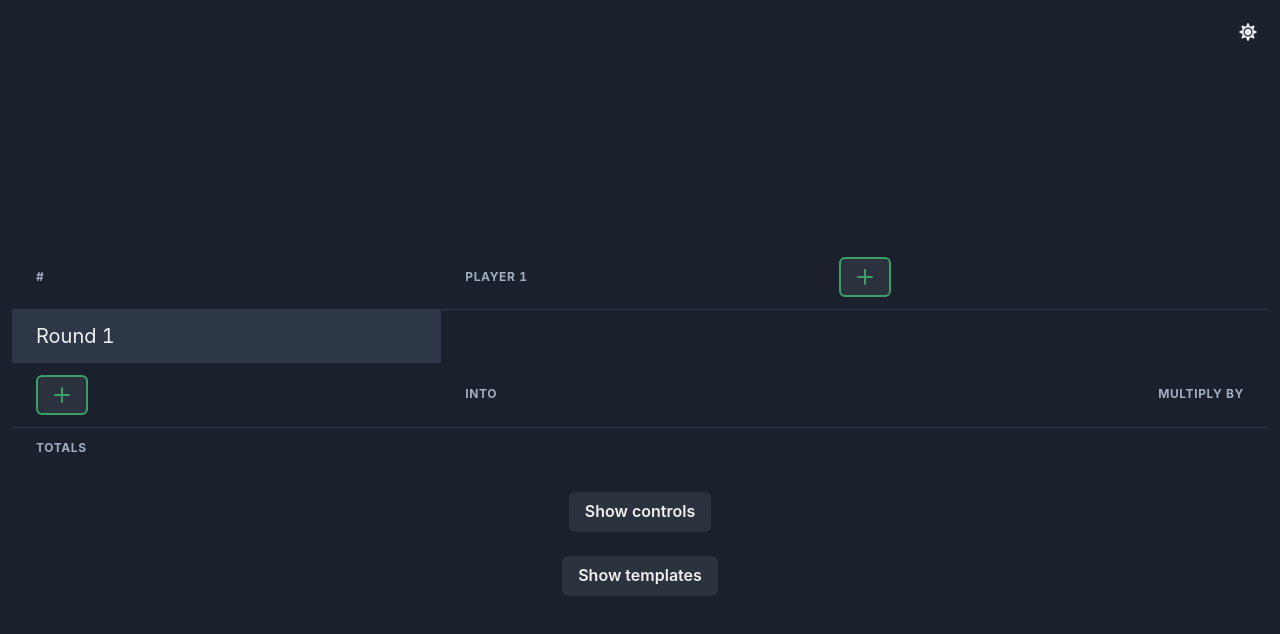
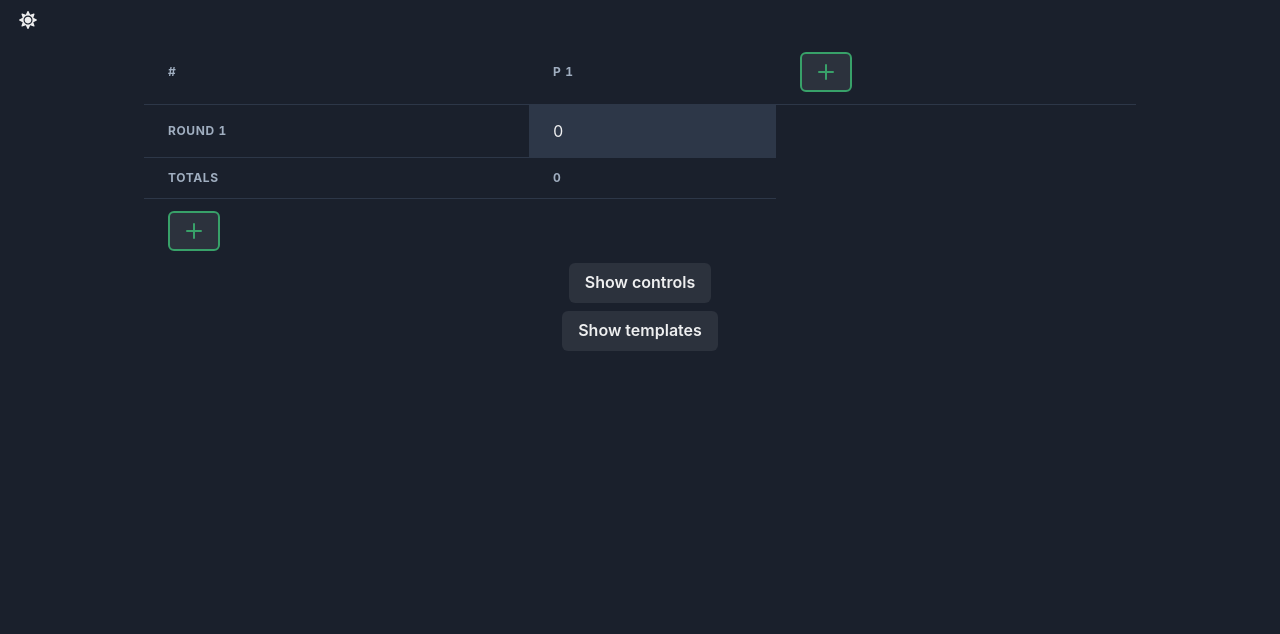
Before and after one commit to howemi/scorecard2, a React (Create React App) app: page / in a window 1280 px wide. Shown: the top 634 px of the page. Built offline with nearby package versions, Linux system fonts and the light colour scheme.

Commit message:
Adds edit component and improves card

```diff
--- a/src/App.tsx
+++ b/src/App.tsx
@@ -15,10 +15,10 @@ import { ColorModeSwitcher } from "./ColorModeSwitcher"
 
 export const App = () => (
   <ChakraProvider theme={theme}>
-    <Box textAlign="center" fontSize="xl">
-      <Grid minH="100vh" p={3}>
+    {/* <Box textAlign="center" fontSize="xl"> */}
+      {/* <Grid minH="100vh" p={3}> */}
         <ColorModeSwitcher justifySelf="flex-end" />
-        <VStack spacing={6}>
+        {/* <VStack spacing={6}> */}
           {/* <Logo h="40vmin" pointerEvents="none" />
           <Text>
             Edit <Code fontSize="xl">src/App.tsx</Code> and save to reload.
@@ -33,8 +33,8 @@ export const App = () => (
             Learn Chakra
           </Link> */}
           <ScoreCard/>
-        </VStack>
-      </Grid>
-    </Box>
+        {/* </VStack> */}
+      {/* </Grid> */}
+    {/* </Box> */}
   </ChakraProvider>
 )
--- /dev/null
+++ b/src/Edit.tsx
@@ -0,0 +1,55 @@
+import { Input } from "@chakra-ui/input";
+import React, { useState } from "react"
+
+
+interface EditProps {
+  handleOnSubmit?: Function;
+  children: JSX.Element;
+  value: string
+}
+
+export const Edit = (props: EditProps) => {
+  const [editing, setEditing] = useState(false);
+  const inputRef = React.useRef<HTMLInputElement>(null);
+  const originalRef = React.useRef<HTMLInputElement>(null);
+  const handleClickText = () => {
+    setEditing(true);
+  }
+  const handleOnBlur = (e: any) => {
+    if (props.handleOnSubmit) {
+      props.handleOnSubmit(e.target.value);
+    }
+    setEditing(false);
+  }
+  const handleOnChange = (e: any) => {
+    if (e.key === 'Enter' || e.keyCode === 13 || e.keyCode === 27) {
+      e.target.blur()
+    }
+  }
+  const cloneWithText = React.cloneElement(props.children, {
+    children: props.value,
+    onClick: handleClickText,
+    ref: originalRef,
+  })
+  const input = (
+    <Input
+      autoFocus
+      size="xs"
+      defaultValue={props.value}
+      onKeyUp={handleOnChange}
+      onBlur={handleOnBlur}
+      ref={inputRef}
+      variant="flushed"
+    />
+  )
+
+  const cloneWithInput = React.cloneElement(props.children, {
+    children: input,
+    width: originalRef.current ? originalRef.current.offsetWidth + "px" : "100%"
+  })
+  return (
+    <>
+      {editing ? cloneWithInput : cloneWithText}
+    </>
+  )
+}
--- a/src/ScoreCard.css
+++ b/src/ScoreCard.css
@@ -5,6 +5,9 @@ table tfoot {
 table thead {
   inset-block-start: 0; /* "top" */
 }
+table tfoot {
+  inset-block-end: 0; /* "top" */
+}
 table tr th:first-child,
 table tr td:first-child {
   position: sticky;
--- a/src/ScoreCard.tsx
+++ b/src/ScoreCard.tsx
@@ -1,6 +1,9 @@
 import React, { useEffect } from "react"
 import { useState } from "react"
 import {
+  Box,
+  Container,
+  VStack,
   Table,
   Thead,
   Tbody,
@@ -11,27 +14,34 @@ import {
   Collapse,
   ButtonGroup,
   Button,
+  useColorModeValue,
 } from "@chakra-ui/react"
 import { Editable, EditableInput, EditablePreview } from "@chakra-ui/react"
 import { AddIcon } from "@chakra-ui/icons"
 import './ScoreCard.css'
-
+import { Edit } from "./Edit"
 export const ScoreCard = () => {
-  const [players, setPlayers]: [Array<string>, Function] = useState(["Player 1"]);
+  const [players, setPlayers]: [Array<string>, Function] = useState(["P 1"]);
   const [rounds, setRounds]: [Array<string>, Function] = useState(["Round 1"]);
   const [cells, setCells]: [Array<Array<number>>, Function] = useState(
     Array.from({ length: players.length }, () => Array.from({ length: rounds.length }, () => 0))
   );
   const [controlsOpen, setControlsOpen]: [boolean, Function] = useState(false);
   const [templatesOpen, setTemplatesOpen]: [boolean, Function] = useState(false);
+  const thColor = useColorModeValue("white", "gray.800")
 
   const addPlayer = () => {
-    setPlayers([...players, `Player ${players.length + 1}`])
-    setCells([...cells, []]);
+    setPlayers((prevPlayers: Array<string>) => ([...prevPlayers, `P ${prevPlayers.length + 1}`]));
+    setCells((prevCells: Array<Array<number>>) => (
+      prevCells.map(row => {
+        return [...row].concat([0]);
+      })
+      // [...prevCells, []]
+    ));
   }
   const addRound = (roundName: string) => {
-    setRounds([...rounds, roundName])
-    setCells([...cells, []]);
+    setRounds((prevRounds: Array<string>) => ([...prevRounds, roundName]))
+    setCells((prevCells: Array<number>) => ([...prevCells, Array.from({ length: players.length }, () => 0)]));
   }
   const toggleControls = () => {
     setControlsOpen(!controlsOpen);
@@ -44,78 +54,97 @@ export const ScoreCard = () => {
     name = name.trim();
     if (name === players[index]) return;
     if (name.length) {
-      setPlayers([...players.slice(0, index), name, ...players.slice(index + 1)]);
+      setPlayers((p: Array<string>) => ([...p.slice(0, index), name, ...p.slice(index + 1)]));
     }
     else {
       setPlayers([...players.slice(0, index), ...players.slice(index + 1)]);
-      setCells([...cells.slice(0, index), ...cells.slice(index + 1)]);
+      setCells(cells.map(row => [...row.slice(0, index), ...row.slice(index + 1)]))
     }
   }
 
-  const updateCell = (value: string, column: number, row: number) => {
-
+  const updateCell = (value: string, row: number, col: number) => {
+    let newValue = Number.isNaN(Number(value)) ? 0 : Number(value);
+    setCells([...cells.slice(0, row),
+    [...cells[row].slice(0, col), newValue, ...cells[row].slice(col + 1)],
+    ...cells.slice(row + 1)]);
   }
 
   const deletePlayers = () => {
-    setPlayers(["Player 1"]);
+    setPlayers(["P 1"]);
+    setCells(
+      cells.map(row => {
+        return [...row.splice(0, 1)]
+      })
+    );
   }
   const deleteRounds = () => {
-    setRounds(["Round 1"]);
+    setRounds(() => (["Round 1"]));
+    setCells(
+      Array.from({ length: 1 }, () => Array.from({ length: players.length }, () => 0))
+    );
   }
   const clearScores = () => {
-    setPlayers([]);
+    setCells(
+      Array.from({ length: rounds.length }, () => Array.from({ length: players.length }, () => 0))
+    );
   }
   const playMayI = () => {
     let r = ["2 sets", "1 set 1 run", "2 runs", "3 sets", "1 set 2 runs", "2 runs 1 set", "3 runs"];
-    setRounds(r);
+    setRounds(() => ([]));
+    setCells(() => ([]));
+    for (let round of r) {
+      addRound(round);
+    }
   }
 
-  useEffect(() => {
-    console.log(players)
-  }, [players]);
-  useEffect(() => {
-    console.log(rounds)
-  }, [rounds]);
-
   const playerCols = players.map((player, index) =>
-    <Th key={index}>
-      <Editable onSubmit={(nextValue) => {
+    <Edit key={index} value={player} handleOnSubmit={(nextValue: string) => {
           updateName(nextValue, index)
-      }}
-        defaultValue={player}>
-        <EditablePreview />
-        <EditableInput />
-      </Editable>
+        }}>
+      <Th bg={thColor}>
       </Th>
+    </Edit>
   )
 
   const roundRows = rounds.map((round, roundIndex) =>
     <Tr key={roundIndex}>
-      <Td>{round}</Td>
+      <Th bg={thColor} variant="filled">{round}</Th>
       {
-        cells[roundIndex].map((cell, cellIndex) => {
-          <Td>
-            <Editable onSubmit={(nextValue) => {
-              updateCell(nextValue, roundIndex, cellIndex)
-            }}
-              defaultValue={cell + ""}>
-              <EditablePreview />
-              <EditableInput />
-            </Editable>
+        cells[roundIndex].map((cell, cellIndex) =>
+          <Edit
+            value={cell + ""}
+            key={cellIndex}
+            handleOnSubmit={((newVal: string) => {
+              updateCell(newVal, roundIndex, cellIndex)
+            })}
+          >
+            <Td >
             </Td>
-        })
+          </Edit>
+        )
       }
     </Tr>
   );
 
-
+  const totals = () => {
+    let res = Array.from({ length: players.length }, () => 0)
+    cells.forEach(row => {
+      row.forEach((value: number, col: number) => {
+        res[col] += value;
+      })
+    })
+    return res
+  }
 
   return (
-    <>
+    <Container
+    overflowX="auto"
+    maxW="container.lg"
+    >
       <Table variant="striped">
         <Thead>
           <Tr>
-            <Th>#</Th>
+            <Th bg={thColor}>#</Th>
             {
               playerCols
             }
@@ -137,23 +166,28 @@ export const ScoreCard = () => {
         </Tbody>
         <Tfoot>
           <Tr>
+            <Th bg={thColor}>Totals</Th>
+            {
+              totals().map((value, index) =>
+                <Th bg={thColor} key={index}>{ value }</Th>
+              )
+            }
+          </Tr>
+          <Tr>
             <Th>
               <Button
-                onClick={() => {addRound(`Round ${rounds.length + 1}`)}}
+                onClick={() => { addRound(`Round ${rounds.length + 1}`) }}
                 border="2px"
                 borderColor="green.500"
               >
                 <AddIcon color="green.500" />
               </Button>
             </Th>
-            <Th>into</Th>
-            <Th isNumeric>multiply by</Th>
-          </Tr>
-          <Tr>
-            <Th>Totals</Th>
           </Tr>
         </Tfoot>
       </Table>
+
+      <VStack>
         <Button onClick={toggleControls}>{controlsOpen ? "Hide" : "Show"} controls</Button>
         <Collapse in={controlsOpen}>
           <ButtonGroup isAttached>
@@ -166,7 +200,8 @@ export const ScoreCard = () => {
         <Collapse in={templatesOpen}>
           <Button onClick={playMayI}>May I</Button>
         </Collapse>
+      </VStack>
 
-    </>
+    </Container>
   )
 }
--- a/src/index.tsx
+++ b/src/index.tsx
@@ -16,7 +16,7 @@ ReactDOM.render(
 // If you want your app to work offline and load faster, you can change
 // unregister() to register() below. Note this comes with some pitfalls.
 // Learn more about service workers: https://cra.link/PWA
-serviceWorker.unregister()
+serviceWorker.register()
 
 // If you want to start measuring performance in your app, pass a function
 // to log results (for example: reportWebVitals(console.log))
```
Lines whose indentation alone changed are shown as unchanged.
